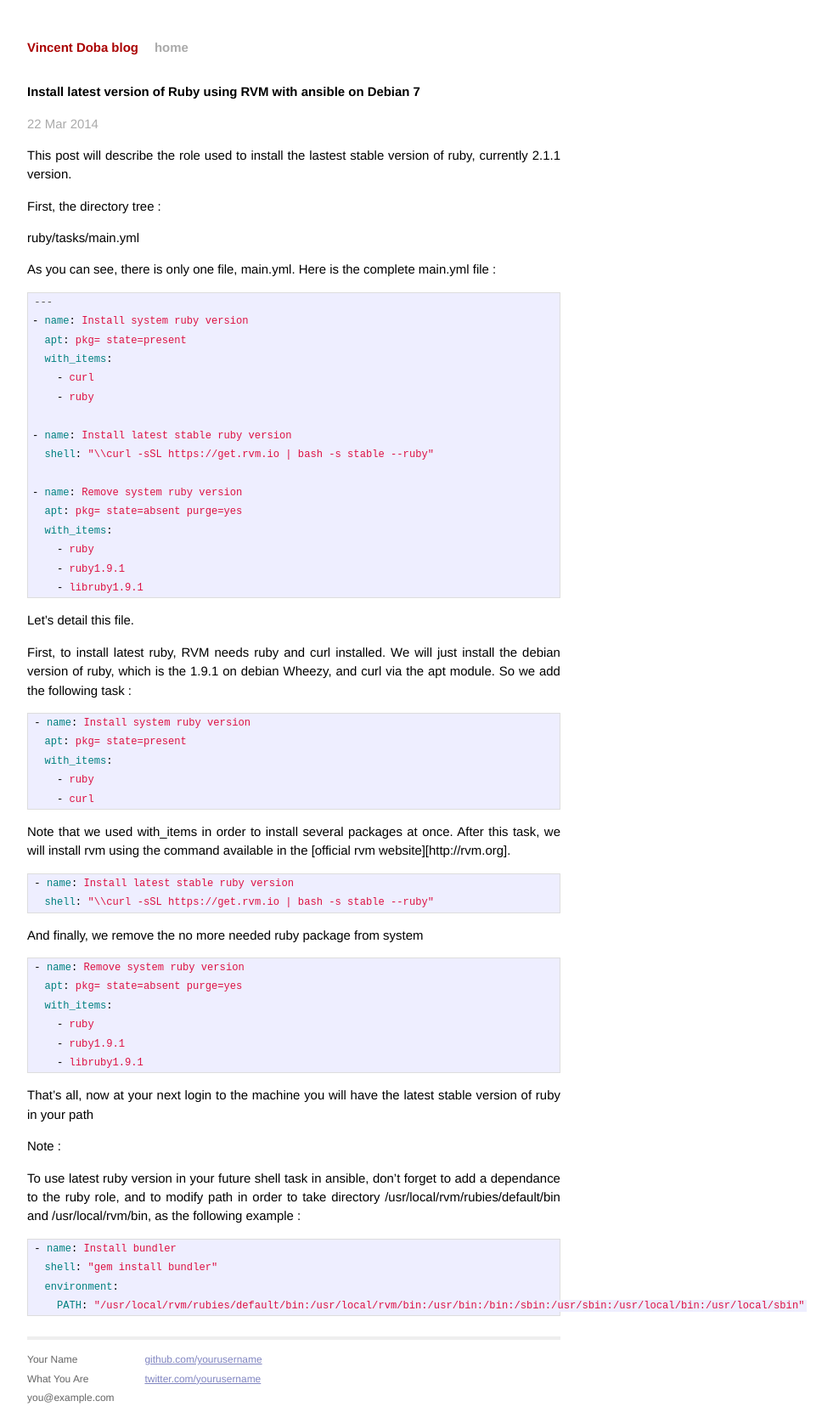
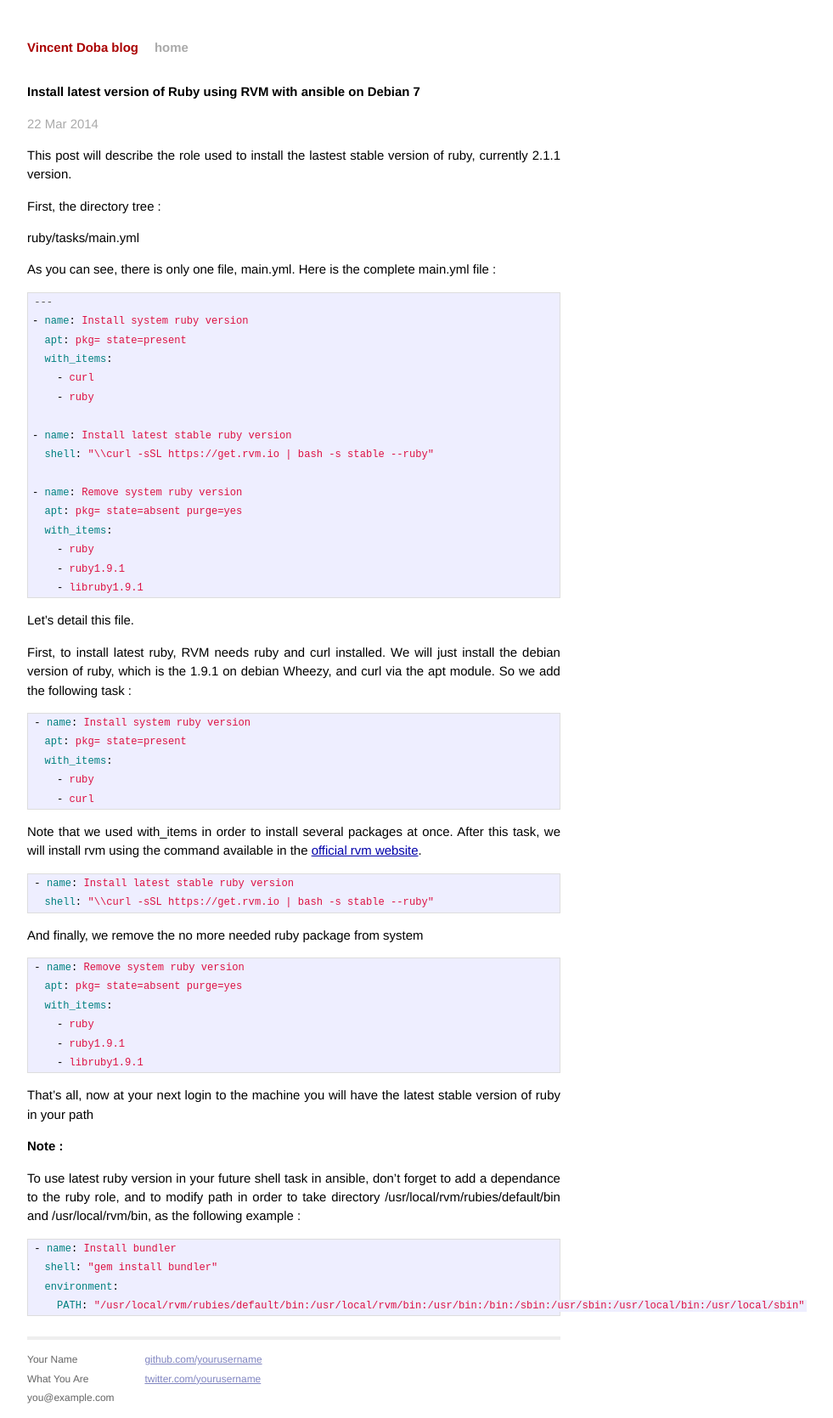
Before and after one commit to vincentdoba/blog, a Jekyll site: the page built from _posts/2014-03-22-Install-latest-version-of-Ruby-using-RVM-with-ansible-on-Debian-7.md, in a window 1280 px wide. Shown: the whole page at 85% size, without its empty margins (294-1275 px from the left). Built offline with Jekyll 4.4.1, drawn with Linux system fonts in a browser that asks for light colours; Markdown is read by kramdown in place of the engine named in the settings.

Commit message:
work on post rendering

```diff
--- a/_posts/2014-03-22-Install-latest-version-of-Ruby-using-RVM-with-ansible-on-Debian-7.md
+++ b/_posts/2014-03-22-Install-latest-version-of-Ruby-using-RVM-with-ansible-on-Debian-7.md
@@ -44,7 +44,7 @@
     - curl
 {% endhighlight %}
 
-Note that we used with_items in order to install several packages at once. After this task, we will install rvm using the command available in the [official rvm website][http://rvm.org].
+Note that we used with_items in order to install several packages at once. After this task, we will install rvm using the command available in the [official rvm website](http://rvm.io).
 
 {% highlight yaml %}
 - name: Install latest stable ruby version
@@ -64,7 +64,8 @@
 
 That's all, now at your next login to the machine you will have the latest stable version of ruby in your path
 
-Note :
+
+### Note :
 
 To use latest ruby version in your future shell task in ansible, don't forget to add a dependance to the ruby role, and to modify path in order to take directory /usr/local/rvm/rubies/default/bin and /usr/local/rvm/bin, as the following example :
 
```
